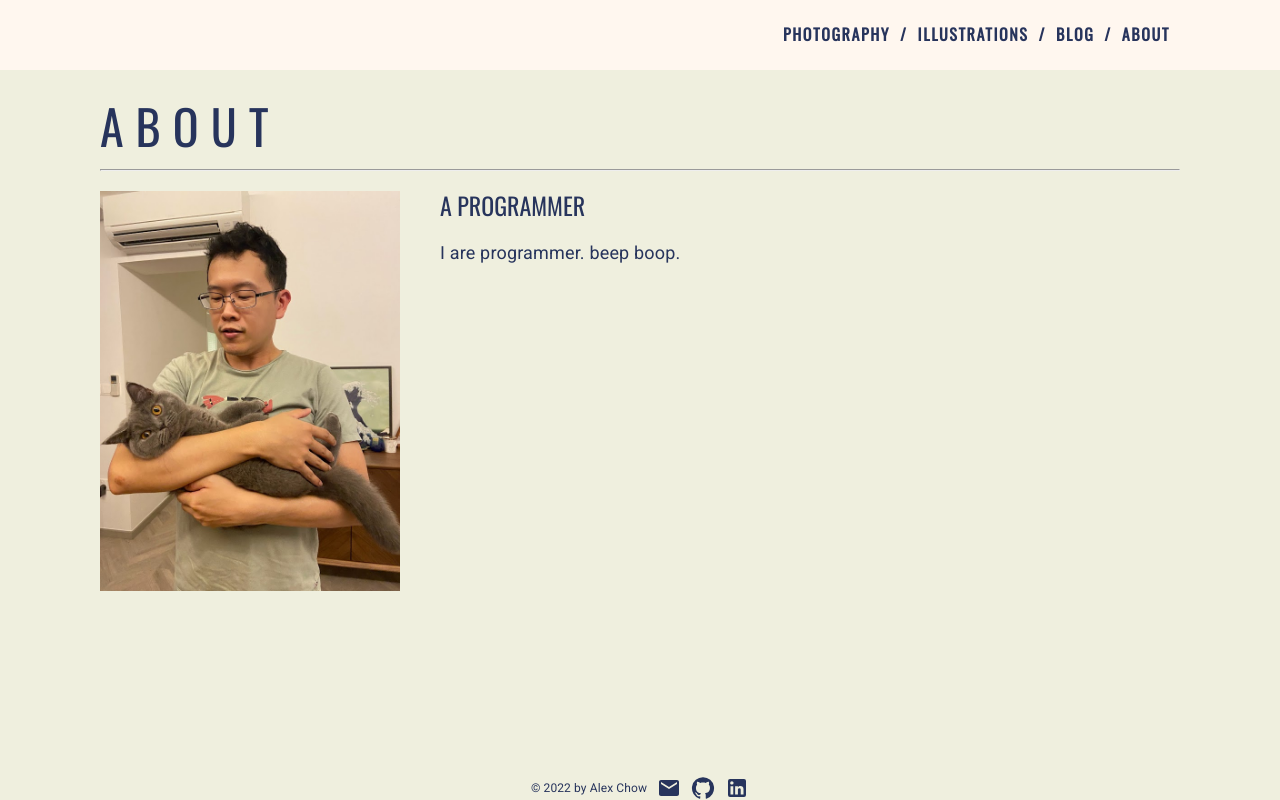
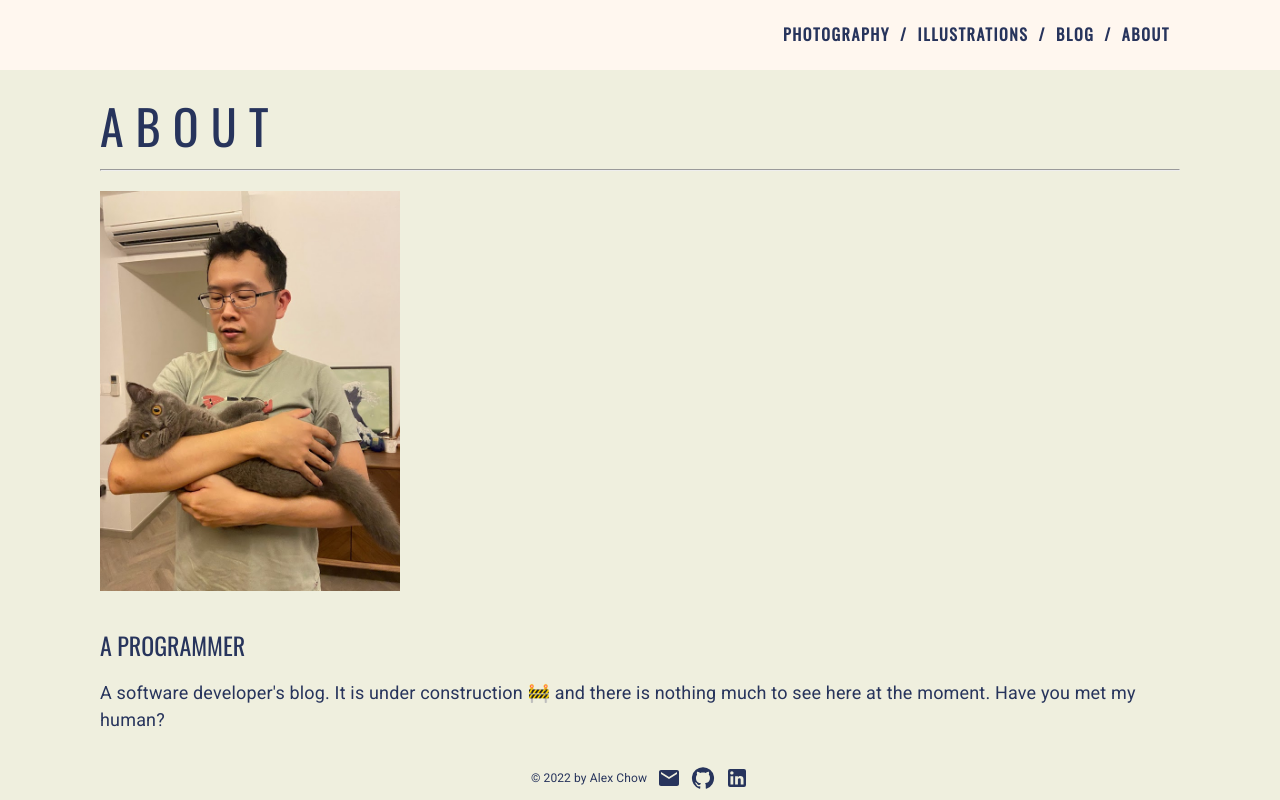
Before and after one commit to czolbe88/blog, a Next.js app: page /about in a window 1280 px wide. Built offline with nearby package versions, Linux system fonts and the light colour scheme.

Commit message:
ui fixes and add url links

```diff
--- a/components/layout.module.scss
+++ b/components/layout.module.scss
@@ -39,13 +39,20 @@
     justify-content: center;
     grid-gap: 10px;
     position: fixed;
-    bottom: 0;
+    bottom: 10px;
     width: 100%;
     align-items: center;
 
     @media (max-width: ds.$media_transition) {
       display: none;
     }
+    a,svg{
+      cursor: pointer
+    }
+
+    a{
+      display: flex;
+    }
 
   }
 
--- a/components/layout.tsx
+++ b/components/layout.tsx
@@ -8,6 +8,8 @@ import GitHubIcon from '@mui/icons-material/GitHub';
 import LinkedInIcon from '@mui/icons-material/LinkedIn';
 import EmailIcon from '@mui/icons-material/Email';
 
+const LINKEDIN_URL = "https://www.linkedin.com/in/alex-chow/";
+const GITHUB_URL = "https://github.com/czolbe88";
 export default function Layout(props: PropsWithChildren<any>) {
     return (
             <div className={Styles.layoutRoot}>
@@ -23,9 +25,19 @@ export default function Layout(props: PropsWithChildren<any>) {
                 <div className={Styles.footerRoot}>
                     <Typography variant={"subtitle1"}>&copy; 2022 by Alex Chow</Typography>
                     {/*<div className={Styles.socialMedia}>*/}
+                    <a href={"mailto: czolbe88@gmail.com"}>
                         <EmailIcon />
-                        <GitHubIcon />
-                        <LinkedInIcon />
+                    </a>
+                        <GitHubIcon
+                            onClick={()=>{
+                                window.open(GITHUB_URL)
+                            }}
+                        />
+                        <LinkedInIcon
+                            onClick={()=>{
+                                window.open(LINKEDIN_URL)
+                            }}
+                        />
                     {/*</div>*/}
                 </div>
 
--- a/components/main/mainsection.tsx
+++ b/components/main/mainsection.tsx
@@ -1,5 +1,5 @@
-import TitleRow from "../titlerow/titlerow";
 import React, {PropsWithChildren} from "react";
+import {Typography} from "@mui/material";
 
 interface MainSectionProps {
     title: string;
@@ -8,7 +8,8 @@ interface MainSectionProps {
 export default function MainSection(props: PropsWithChildren<MainSectionProps>) {
     return (
         <React.Fragment>
-            <TitleRow text={props.title}/>
+            {/*@ts-ignore*/}
+            <Typography variant={"hSpaced"}>{props.title}</Typography>
             <hr className={"divider"}/>
             {props.children}
         </React.Fragment>
--- a/components/titlerow/titlerow.tsx
+++ /dev/null
@@ -1,14 +0,0 @@
-import {Typography} from "@mui/material";
-import React, {PropsWithoutRef} from "react";
-
-
-const TitleRow = (props: PropsWithoutRef<any>) => {
-    return (
-        <div>
-            {/* @ts-ignore */}
-            <Typography variant={"hSpaced"}>{props.text}</Typography>
-        </div>
-    )
-}
-
-export default TitleRow;
--- a/pages/about.tsx
+++ b/pages/about.tsx
@@ -1,14 +1,11 @@
 import React from "react";
-import TitleRow from "../components/titlerow/titlerow";
 import Styles from "./about.module.scss";
 import {Typography} from "@mui/material";
+import MainSection from "../components/main/mainsection";
 
 export default function About() {
     return (
-        <div>
-            <TitleRow text={"About"}/>
-            <hr className={"divider"}/>
-
+        <MainSection title={"About"}>
 
             <div className={Styles.aboutContent}>
                 <img id={Styles.profilePic} src="./images/about.jpg"/>
@@ -19,14 +16,11 @@ export default function About() {
                     </Typography>
 
                     <Typography variant={"body1"}>
-                        I are programmer. beep boop.
+                        A software developer's blog. It is under construction 🚧 and there is nothing much to see here at the moment. Have you met my human?
                     </Typography>
                 </div>
 
-
             </div>
-
-
-        </div>
+        </MainSection>
     )
 }
```
Also changed, not shown: pages/illustrations.tsx (+0 -9 lines).
